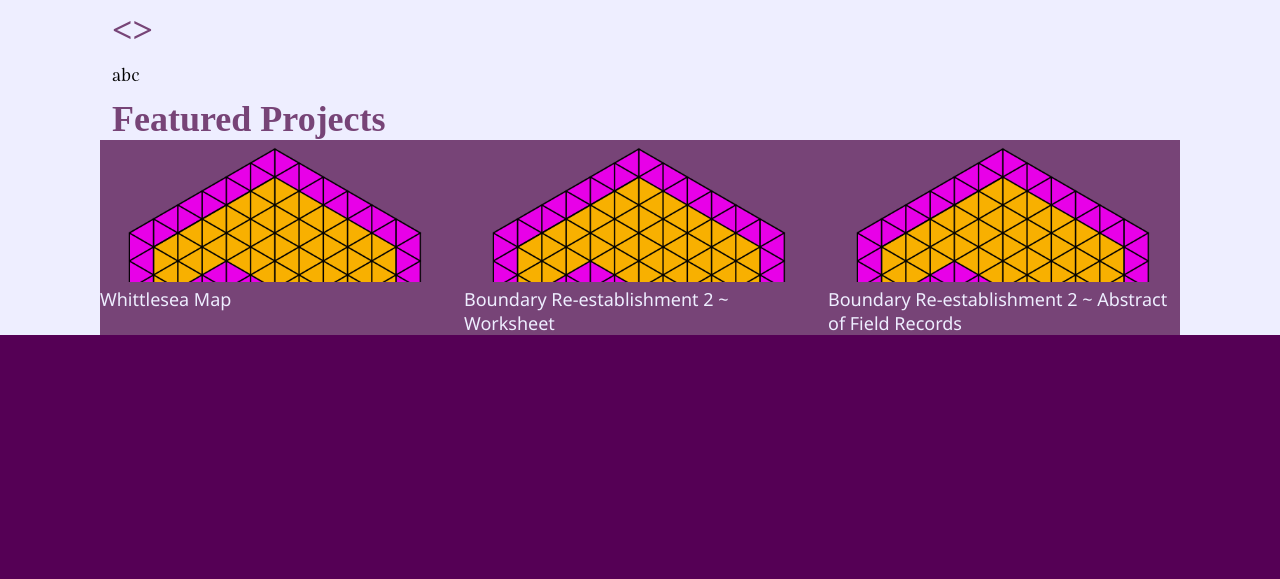
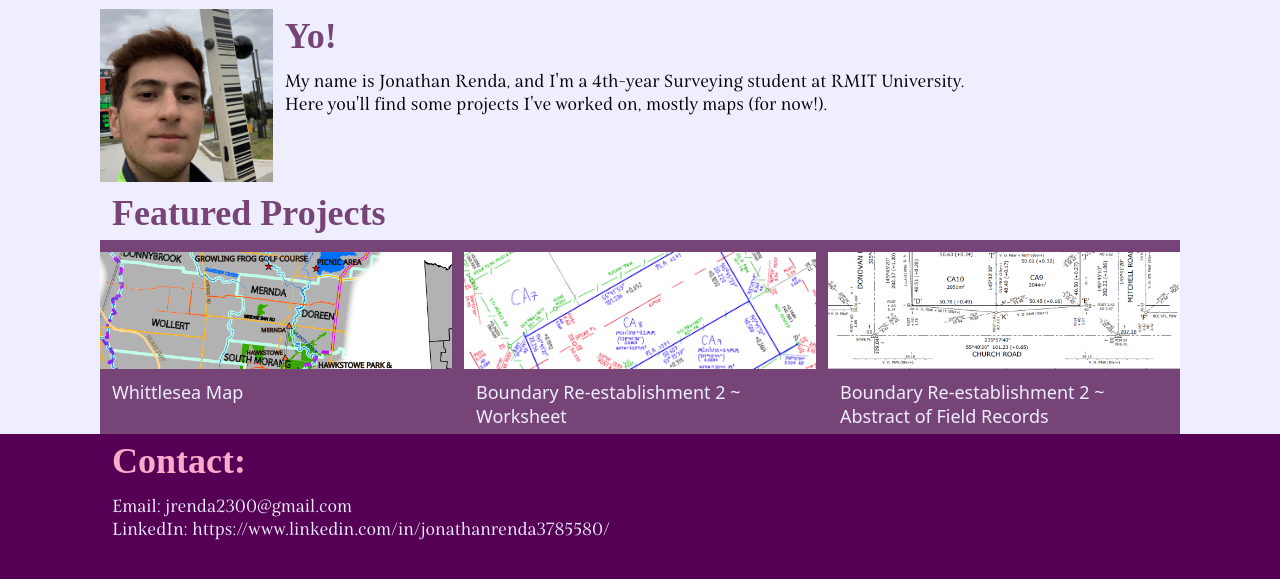
Before and after one commit to JOqNathan/geoportfolio, a plain HTML site: page index.html in a window 1280 px wide. Shown: the part 111-690 px from the top of the page. Drawn offline with Linux system fonts and the light colour scheme.

Commit message:
project thumbnails & links

```diff
--- a/index.css
+++ b/index.css
@@ -17,17 +17,19 @@ body {
 	color: #747;
 	margin: 0px;
 	font-size: 36px;
-	padding: 12px 0px 0px 12px;
+	padding: 6px 12px;
 } p {
 	font-family: 'Belda';
 	font-size: 18px;
 	margin: 0px;
-	padding: 12px 0px 0px 12px;
+	padding: 6px 12px;
 } a {
 	text-decoration: none;
 	color: inherit;
 } a:hover {
 	text-decoration: underline;
+} a > p {
+	font-family: 'Noto Sans';
 }
 
 /* CLASSES */
@@ -55,6 +57,7 @@ body {
 	font-family: 'NotoSans';
 } .featureImage {
 	width: 100%;
+	padding-top: 12px;
 	/* image-rendering: pixelated; */
 }
 
@@ -83,13 +86,19 @@ body {
 	background-color: #EEF;
 	position: relative;
 	min-width: 648px;
+} #meImage {
+	width: 100%;
 }
+
 
 #footer {
 	background-color: #505;
 	min-width: 648px;
 	height: 108px;
 	margin: 0px;
+	color: #EEF;
+} #footer > .wrapper > h1 {
+	color: #FAC;
 }
 
 @media only screen and (min-width: 918px) {
--- a/index.html
+++ b/index.html
@@ -23,29 +23,47 @@
 		</div>
 	</div><div id='main'>
 		<div class='wrapper'>
-			<h1>
-				<>
-			</h1><p>
-				abc
-			</p><div class='featureCategory'>
+			<div style='display: -webkit-box; padding-top: 12px;'>
+				<div style='width: 16%;'>
+					<img id='meImage' src='./image/me.jfif'>
+				</div><div>
+					<h1>
+						Yo!
+					</h1><p>
+						My name is Jonathan Renda, and I'm a 4th-year Surveying student at RMIT University.
+						<br>Here you'll find some projects I've worked on, mostly maps (for now!).
+					</p>
+				</div>
+			</div>
+
+			<div class='featureCategory'>
 				<h1>
 					Featured Projects
 				</h1><div class='featurePages'>
 					<a href='./project/uni/2-1_map.html'>
-						<img class='featureImage' src='./image/test.png'>
-						<br>Whittlesea Map
+						<img class='featureImage' src='./project/uni/files/2-1_map_thumbnail.png'>
+						<p>Whittlesea Map</p>
 					</a><a href='./project/uni/3-2_A2b1.html'>
-						<img class='featureImage' src='./image/test.png'>
-						<br>Boundary Re-establishment 2 ~ Worksheet
+						<img class='featureImage' src='./project/uni/files/3-2_A2b1_thumbnail.png'>
+						<p>Boundary Re-establishment 2 ~ Worksheet</p>
 					</a><a href='./project/uni/3-2_A2b2.html'>
-						<img class='featureImage' src='./image/test.png'>
-						<br>Boundary Re-establishment 2 ~ Abstract of Field Records
+						<img class='featureImage' src='./project/uni/files/3-2_A2b2_thumbnail.png'>
+						<p>Boundary Re-establishment 2 ~ Abstract of Field Records</p>
 					</a>
 				</div>
 			</div>
 		</div>
 	</div><div id='footer'>
-
+		<div class='wrapper'>
+			<h1>
+				Contact:
+			</h1><p>
+				Email: jrenda2300@gmail.com
+				<br><a href='https://www.linkedin.com/in/jonathanrenda3785580/' target='_blank'>
+					LinkedIn: https://www.linkedin.com/in/jonathanrenda3785580/
+				</a>
+			</p>
+		</div>
 	</div>
 </body>
 
--- a/project.css
+++ b/project.css
@@ -28,6 +28,8 @@ body {
 	color: #EEF;
 } a:hover {
 	text-decoration: underline;
+} a > p {
+	font-family: 'Noto Sans';
 }
 
 /* CLASSES */
@@ -55,6 +57,7 @@ body {
 	font-family: 'NotoSans';
 } .featureImage {
 	width: 100%;
+	padding-top: 12px;
 	/* image-rendering: pixelated; */
 }
 
@@ -90,6 +93,9 @@ body {
 	min-width: 648px;
 	height: 108px;
 	margin: 0px;
+	color: #EEF;
+} #footer > .wrapper > h1 {
+	color: #FAC;
 }
 
 @media only screen and (min-width: 918px) {
--- a/project/uni/projectPage.css
+++ b/project/uni/projectPage.css
@@ -16,11 +16,13 @@ body {
 } h1 {
 	color: #747;
 	margin: 0px;
-	/* add font size */
+	font-size: 36px;
+	padding: 6px 12px;
 } p {
 	font-family: 'Belda';
 	font-size: 18px;
 	margin: 0px;
+	padding: 6px 12px;
 } a {
 	text-decoration: none;
 	color: inherit;
@@ -104,6 +106,9 @@ body {
 	min-width: 648px;
 	height: 108px;
 	margin: 0px;
+	color: #EEF;
+} #footer > .wrapper > h1 {
+	color: #FAC;
 }
 
 @media only screen and (min-width: 918px) {
```
Also changed, not shown: project.html (+24 -15 lines), project/uni/2-1_map.html (+10 -1 lines), project/uni/3-1_survey-plan.html (+10 -1 lines), project/uni/3-2_A2a.html (+10 -1 lines), project/uni/3-2_A2b1.html (+10 -1 lines), project/uni/3-2_A2b2.html (+10 -1 lines), project/uni/3-2_A3.html (+10 -1 lines), image/me.jfif (added), project/uni/files/2-1_map_thumbnail.png (added), project/uni/files/3-1_survey-plan_thumbnail.png (added), project/uni/files/3-2_A2a_thumbnail.png (added), project/uni/files/3-2_A2b1_thumbnail.png (added), project/uni/files/3-2_A2b2_thumbnail.png (added), project/uni/files/3-2_A3_thumbnail.png (added).
